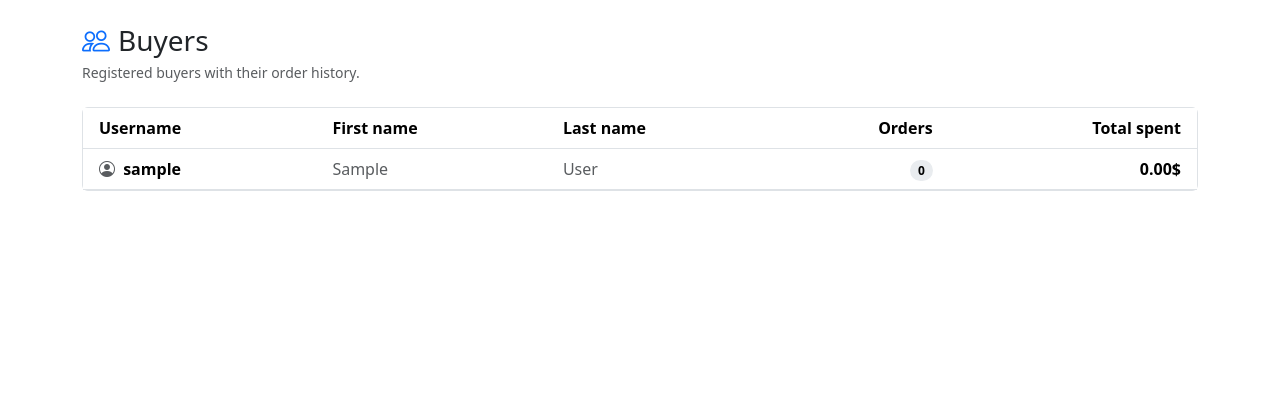
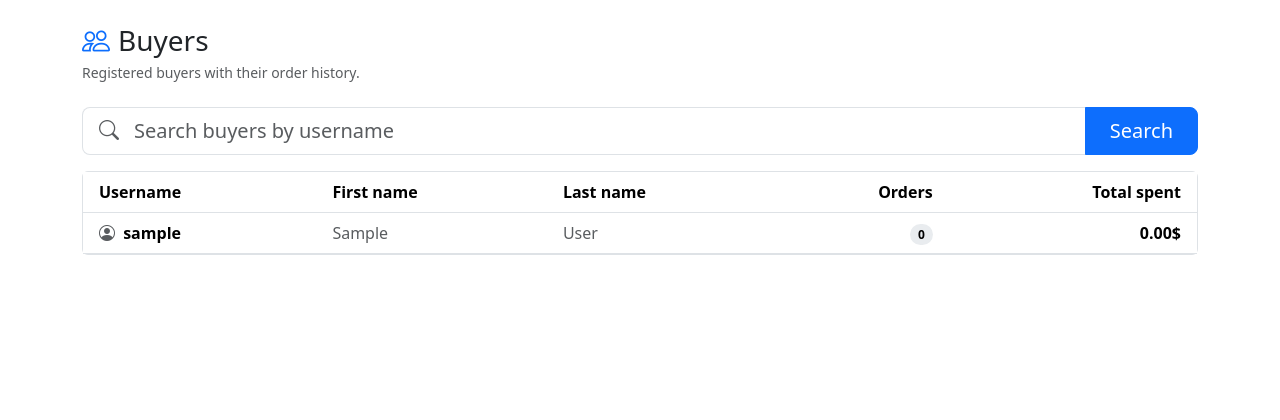
Before and after one commit to glor1ee/delivery-service, a Django app: page /buyers/ in a window 1280 px wide. Shown: the part 63-483 px from the top of the page. Run offline with Django 5.2, Linux system fonts and the light colour scheme; the visitor is signed in with stand-in values (Sample User, id 1); data comes from the database, SQL or seed files in the repository; data that the repository does not hold is empty.

Commit message:
add search filters to each nav bar page

```diff
--- a/delivery/mixins.py
+++ b/delivery/mixins.py
@@ -1,4 +1,37 @@
 from django.contrib.auth.mixins import UserPassesTestMixin
+from django.db.models import Q
+
+
+class SearchMixin:
+    search_fields = ()
+    search_pk = False
+    search_placeholder = "Search"
+    search_param = "q"
+
+    def get_search_query(self):
+        return self.request.GET.get(self.search_param, "").strip()
+
+    def get_search_filter(self, query):
+        condition = Q()
+        for field in self.search_fields:
+            condition |= Q(**{f"{field}__icontains": query})
+        if self.search_pk and query.isdigit():
+            condition |= Q(pk=int(query))
+        return condition
+
+    def get_queryset(self):
+        queryset = super().get_queryset()
+        query = self.get_search_query()
+        if query and (self.search_fields or self.search_pk):
+            queryset = queryset.filter(self.get_search_filter(query))
+        return queryset
+
+    def get_context_data(self, **kwargs):
+        context = super().get_context_data(**kwargs)
+        context["search_query"] = self.get_search_query()
+        context["search_param"] = self.search_param
+        context["search_placeholder"] = self.search_placeholder
+        return context
 
 
 class BuyerRequiredMixin(UserPassesTestMixin):
--- a/delivery/views.py
+++ b/delivery/views.py
@@ -19,7 +19,12 @@ from delivery.forms import (
     ProductForm,
     SignUpForm,
 )
-from delivery.mixins import BuyerRequiredMixin, CourierRequiredMixin, StaffRequiredMixin
+from delivery.mixins import (
+    BuyerRequiredMixin,
+    CourierRequiredMixin,
+    SearchMixin,
+    StaffRequiredMixin,
+)
 from delivery.models import Market, Order, OrderItem, Product, User
 
 
@@ -48,10 +53,12 @@ def index(request: HttpRequest) -> HttpResponse:
     return render(request, "delivery/index.html", context)
 
 
-class MarketListView(LoginRequiredMixin, generic.ListView):
+class MarketListView(LoginRequiredMixin, SearchMixin, generic.ListView):
     model = Market
     paginate_by = 10
     queryset = Market.objects.annotate(num_products=Count("products")).order_by("name")
+    search_fields = ("name",)
+    search_placeholder = "Search markets by name"
 
 
 class MarketDetailView(LoginRequiredMixin, generic.DetailView):
@@ -89,10 +96,12 @@ class MarketDeleteView(StaffRequiredMixin, generic.DeleteView):
             return redirect("delivery:market-detail", pk=self.object.pk)
 
 
-class ProductListView(LoginRequiredMixin, generic.ListView):
+class ProductListView(LoginRequiredMixin, SearchMixin, generic.ListView):
     model = Product
     paginate_by = 10
     queryset = Product.objects.select_related("market")
+    search_fields = ("name", )
+    search_placeholder = "Search products by name"
 
 
 class ProductDetailView(LoginRequiredMixin, generic.DetailView):
@@ -135,7 +144,7 @@ class ProductDeleteView(StaffRequiredMixin, generic.DeleteView):
             return redirect("delivery:product-detail", pk=self.object.pk)
 
 
-class OrderListView(LoginRequiredMixin, generic.ListView):
+class OrderListView(LoginRequiredMixin, SearchMixin, generic.ListView):
     model = Order
     paginate_by = 10
     queryset = (
@@ -143,6 +152,9 @@ class OrderListView(LoginRequiredMixin, generic.ListView):
         .select_related("market", "buyer", "courier")
         .prefetch_related("items__product")
     )
+    search_fields = ("market__name", "buyer__username", "courier__username")
+    search_pk = True
+    search_placeholder = "Search orders by #id, market, buyer or courier username"
 
 
 class OrderDetailView(LoginRequiredMixin, generic.DetailView):
@@ -237,11 +249,13 @@ class OrderAssignCourierView(StaffRequiredMixin, generic.UpdateView):
         return reverse("delivery:order-detail", kwargs={"pk": self.object.pk})
 
 
-class BuyerListView(LoginRequiredMixin, generic.ListView):
+class BuyerListView(LoginRequiredMixin, SearchMixin, generic.ListView):
     model = User
     paginate_by = 10
     template_name = "delivery/buyer_list.html"
     context_object_name = "buyer_list"
+    search_fields = ("username", )
+    search_placeholder = "Search buyers by username"
     queryset = (
         User.objects
         .filter(role=User.Role.BUYER)
@@ -257,11 +271,13 @@ class BuyerListView(LoginRequiredMixin, generic.ListView):
     )
 
 
-class CourierListView(LoginRequiredMixin, generic.ListView):
+class CourierListView(LoginRequiredMixin, SearchMixin, generic.ListView):
     model = User
     paginate_by = 10
     template_name = "delivery/courier_list.html"
     context_object_name = "courier_list"
+    search_fields = ("username", )
+    search_placeholder = "Search couriers by username"
     queryset = (
         User.objects
         .filter(role=User.Role.COURIER)
--- a/templates/delivery/buyer_list.html
+++ b/templates/delivery/buyer_list.html
@@ -6,6 +6,8 @@
     <h1 class="h3 mb-1"><i class="bi bi-people me-2 text-primary"></i>Buyers</h1>
     <p class="text-body-secondary small mb-0">Registered buyers with their order history.</p>
   </div>
+
+  {% include "includes/search_form.html" %}
 
   <div class="card border">
     <div class="table-responsive">
@@ -38,8 +40,14 @@
           {% empty %}
             <tr>
               <td colspan="5" class="text-center text-body-secondary py-5">
-                <i class="bi bi-people fs-1 d-block mb-2 opacity-50"></i>
-                We have no buyers. Time to register new buyer!
+                {% if search_query %}
+                  <i class="bi bi-search fs-1 d-block mb-2 opacity-50"></i>
+                  Nothing matches “{{ search_query }}”.
+                  <a class="d-block mt-2" href="{{ request.path }}">Clear search</a>
+                {% else %}
+                  <i class="bi bi-people fs-1 d-block mb-2 opacity-50"></i>
+                  We have no buyers. Time to register new buyer!
+                {% endif %}
               </td>
             </tr>
           {% endfor %}
--- /dev/null
+++ b/templates/includes/search_form.html
@@ -0,0 +1,18 @@
+<form method="get" role="search" class="search-bar mb-3">
+  <div class="input-group input-group-lg">
+    <span class="input-group-text bg-body border-end-0 text-body-secondary">
+      <i class="bi bi-search"></i>
+    </span>
+    <input type="search"
+           class="form-control form-control-lg border-start-0 ps-0"
+           name="{{ search_param }}"
+           value="{{ search_query }}"
+           placeholder="{{ search_placeholder }}">
+    {% if search_query %}
+      <a class="btn btn-outline-secondary" href="{{ request.path }}" title="Clear search">
+        <i class="bi bi-x-lg"></i>
+      </a>
+    {% endif %}
+    <button class="btn btn-primary px-4" type="submit">Search</button>
+  </div>
+</form>
```
Also changed, not shown: templates/delivery/courier_list.html (+10 -2 lines), templates/delivery/market_list.html (+10 -2 lines), templates/delivery/order_list.html (+10 -2 lines), templates/delivery/product_list.html (+10 -2 lines).
